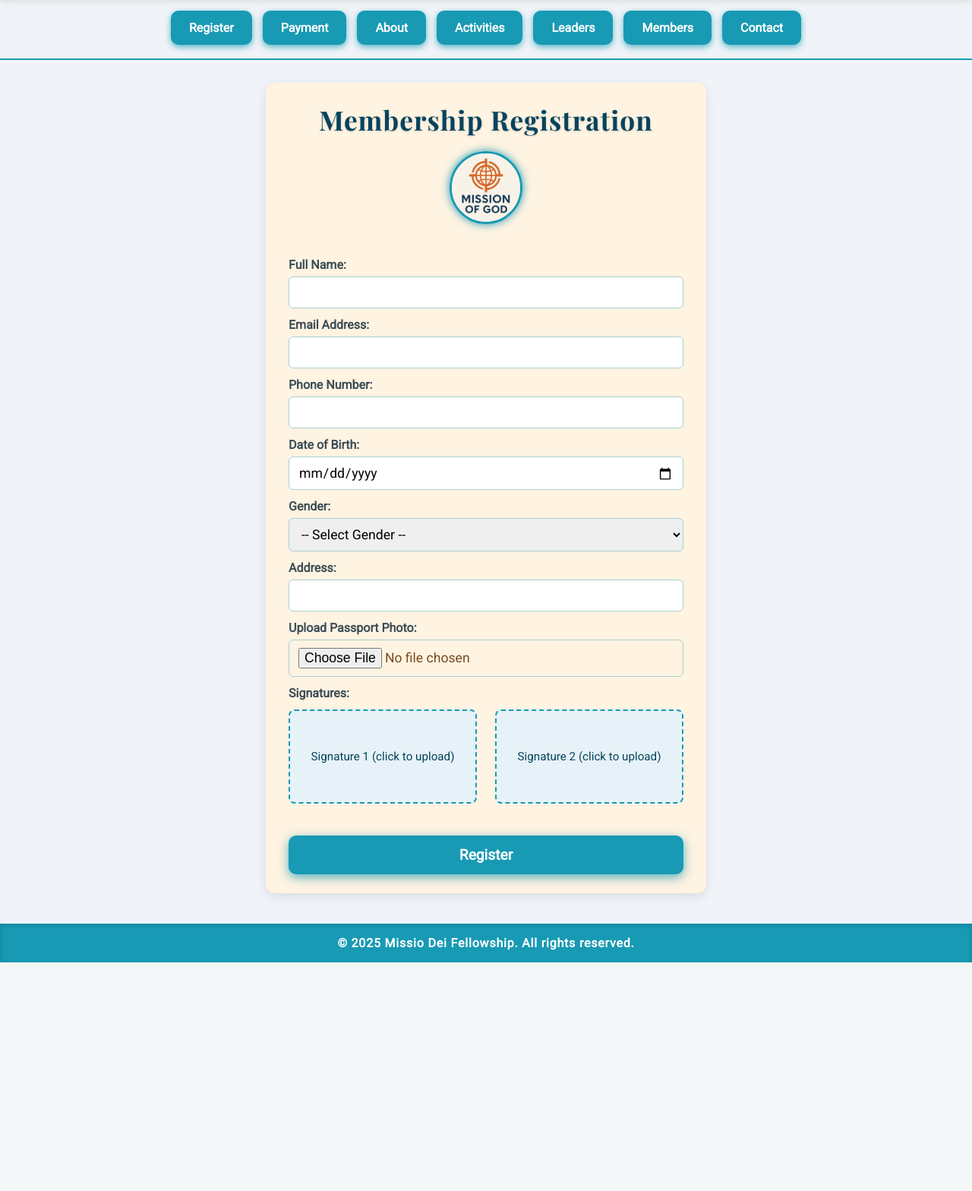
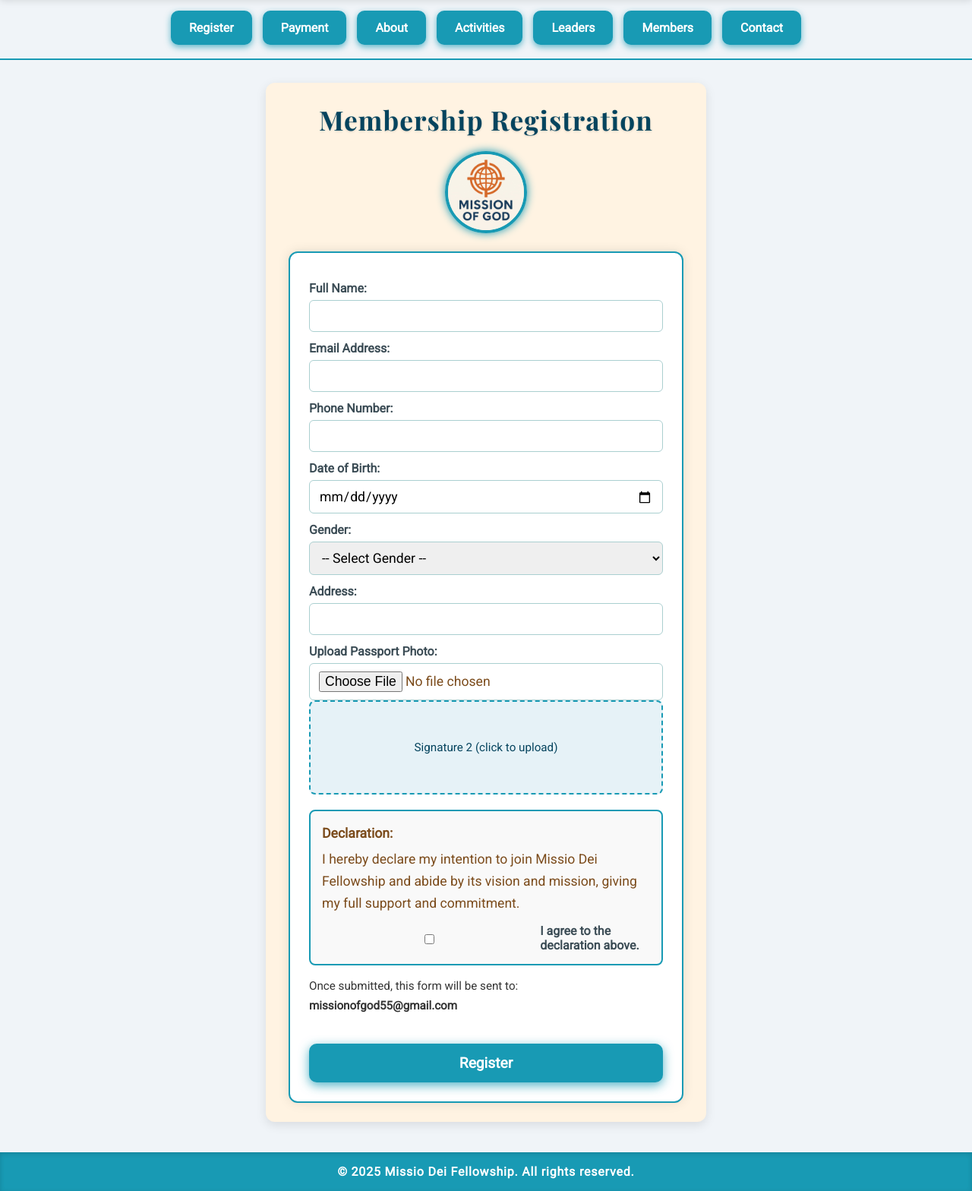
Before and after one commit to TopazAkiko/MOG, a Flask app: page / in a window 1280 px wide, after a click on "Register". Shown: the part 285-1853 px from the top of the page at 76% size. Before the commit the page ends 1552 px from the top, so only its background shows below. Run offline with Flask 3, Linux system fonts and the light colour scheme.

Commit message:
update registration form with declaration, checkbox, and logo

```diff
--- a/main.py
+++ b/main.py
@@ -1,10 +1,78 @@
-from flask import Flask, render_template
+from flask import Flask, request, redirect, render_template
+from werkzeug.utils import secure_filename
+import os
+import smtplib
+from email.message import EmailMessage
 
 app = Flask(__name__)
+app.config['UPLOAD_FOLDER'] = 'uploads'
+
+# Make sure this folder exists
+if not os.path.exists(app.config['UPLOAD_FOLDER']):
+    os.makedirs(app.config['UPLOAD_FOLDER'])
+
+# Replace with your Gmail credentials
+EMAIL_ADDRESS = "mission@example.com"   # your email
+EMAIL_PASSWORD = "YOUR_APP_PASSWORD"    # use Gmail App Password
 
 @app.route('/')
-def index():
+def home():
     return render_template('index.html')
+
+@app.route('/register', methods=['POST'])
+def register():
+    name = request.form['fullName']
+    email = request.form['email']
+    phone = request.form['phone']
+    dob = request.form['dob']
+    gender = request.form['gender']
+    address = request.form['address']
+
+    # Handle file uploads
+    passport_photo = request.files['passportPhoto']
+    sig1 = request.files['signature1']
+    sig2 = request.files['signature2']
+
+    passport_filename = secure_filename(passport_photo.filename)
+    sig1_filename = secure_filename(sig1.filename)
+    sig2_filename = secure_filename(sig2.filename)
+
+    passport_photo.save(os.path.join(app.config['UPLOAD_FOLDER'], passport_filename))
+    sig1.save(os.path.join(app.config['UPLOAD_FOLDER'], sig1_filename))
+    sig2.save(os.path.join(app.config['UPLOAD_FOLDER'], sig2_filename))
+
+    # Compose email
+    msg = EmailMessage()
+    msg['Subject'] = f'New Membership Registration - {name}'
+    msg['From'] = EMAIL_ADDRESS
+    msg['To'] = EMAIL_ADDRESS  # send to yourself
+
+    body = f'''
+    New Registration:
+
+    Name: {name}
+    Email: {email}
+    Phone: {phone}
+    Date of Birth: {dob}
+    Gender: {gender}
+    Address: {address}
+    '''
+
+    msg.set_content(body)
+
+    # Attach files
+    for file_path in [passport_filename, sig1_filename, sig2_filename]:
+        with open(os.path.join(app.config['UPLOAD_FOLDER'], file_path), 'rb') as f:
+            file_data = f.read()
+            file_name = os.path.basename(file_path)
+            msg.add_attachment(file_data, maintype='application', subtype='octet-stream', filename=file_name)
+
+    # Send email using Gmail SMTP
+    with smtplib.SMTP_SSL('smtp.gmail.com', 465) as smtp:
+        smtp.login(EMAIL_ADDRESS, EMAIL_PASSWORD)
+        smtp.send_message(msg)
+
+    return 'Registration submitted! ✅'
 
 if __name__ == '__main__':
     app.run(debug=True)
--- a/templates/index.html
+++ b/templates/index.html
@@ -42,6 +42,14 @@
   box-shadow: 0 0 12px #189AB4;
   margin-bottom: 20px;
   display: inline-block;
+}
+.logo {
+  height: 100px;
+  width: 100px;
+  border-radius: 50%;
+  object-fit: cover;
+  border: 4px solid #189AB4;
+  box-shadow: 0 0 12px #189AB4;
 }
 
     header h1 {
@@ -451,10 +459,14 @@
 <!-- Registration Form -->
 <section id="registerForm">
   <h2>Membership Registration</h2>
+
+  <!-- Logo in circle -->
   <div style="text-align:center; margin-bottom: 20px;">
-   <img src="{{ url_for('static', filename='mog.jpg') }}" alt="logo"  class="form-logo"/>
+    <img src="{{ url_for('static', filename='mog.jpg') }}" alt="Missio Dei Logo" class="logo" />
   </div>
-  <form id="membershipForm" onsubmit="return false" enctype="multipart/form-data">
+
+  <!-- Form container -->
+  <form id="membershipForm" style="max-width: 500px; margin: 0 auto; background: #FFF; padding: 25px; border: 2px solid #189AB4; border-radius: 12px; box-shadow: 0 0 15px rgba(0,0,0,0.1);" enctype="multipart/form-data">
     <label for="fullName">Full Name:</label>
     <input type="text" id="fullName" name="fullName" required />
 
@@ -481,19 +493,29 @@
     <label for="passportPhoto">Upload Passport Photo:</label>
     <input type="file" id="passportPhoto" name="passportPhoto" accept="image/*" required />
 
-    <label>Signatures:</label>
-    <div class="signature-container">
-      <div class="signature-box" title="Click to upload signature 1">
-        <span class="signature-label">Signature 1 (click to upload)</span>
-        <input type="file" id="signature1" name="signature1" accept="image/*" required onchange="previewSignature(event, 'sig1Preview')" />
-        <img id="sig1Preview" class="signature-preview" src="" alt="" style="display:none;" />
-      </div>
-      <div class="signature-box" title="Click to upload signature 2">
+      <div class="signature-box" style="flex:1; border: 2px dashed #189AB4; border-radius: 8px; height: 120px; display: flex; flex-direction: column; justify-content: center; align-items: center; background-color: #e6f2f7; position: relative; overflow: hidden;">
         <span class="signature-label">Signature 2 (click to upload)</span>
-        <input type="file" id="signature2" name="signature2" accept="image/*" required onchange="previewSignature(event, 'sig2Preview')" />
-        <img id="sig2Preview" class="signature-preview" src="" alt="" style="display:none;" />
+        <input type="file" id="signature2" name="signature2" accept="image/*" required onchange="previewSignature(event, 'sig2Preview')" style="position: absolute; top:0; left:0; width:100%; height:100%; opacity:0; cursor:pointer;" />
+        <img id="sig2Preview" class="signature-preview" src="" alt="" style="display:none; max-width:100%; max-height:100%; object-fit: contain; border-radius:6px;" />
       </div>
     </div>
+
+    <!-- Declaration -->
+    <div style="margin-top: 20px; padding: 15px; border: 2px solid #189AB4; border-radius: 8px; background: #f9f9f9;">
+      <p style="font-weight: bold; margin: 0;">Declaration:</p>
+      <p style="margin: 5px 0 10px;">
+        I hereby declare my intention to join Missio Dei Fellowship and abide by its vision and mission, giving my full support and commitment.
+      </p>
+      <label style="display: flex; align-items: center;">
+        <input type="checkbox" id="declaration" name="declaration" required style="margin-right: 8px;" />
+        I agree to the declaration above.
+      </label>
+    </div>
+
+    <!-- Email notice -->
+    <p style="margin-top: 15px; font-size: 0.95rem; color: #333;">
+      Once submitted, this form will be sent to: <strong>missionofgod55@gmail.com</strong>
+    </p>
 
     <button type="submit">Register</button>
   </form>
@@ -504,7 +526,7 @@
   <h2>Payment Form</h2>
   <form id="paymentFormElement" onsubmit="return false">
     <label for="orangeMoneyNumber">Orange Money Number:</label>
-    <input type="tel" id="orangeMoneyNumber" name="orangeMoneyNumber" placeholder="e.g. 232XXXXXXXXX" pattern="[0-9]{9,12}" required />
+    <input type="tel" id="orangeMoneyNumber" name="orangeMoneyNumber" placeholder="23279-841-987" pattern="[0-9]{9,12}" required />
 
     <label for="paymentAmount">Payment Amount (Leones):</label>
     <input type="number" id="paymentAmount" name="paymentAmount" min="0" required />
@@ -627,7 +649,7 @@
   <p>Phone: +232-0309-5550</p>
   <p>Phone: +232-7469-0160</p>
   <p>Phone: +232-7541-8053</p>
-  <p>Email: mission@example.com</p>
+  <p>Email: missionofgod55@gmail.com</p>
 </section>
 
 <footer>
```
